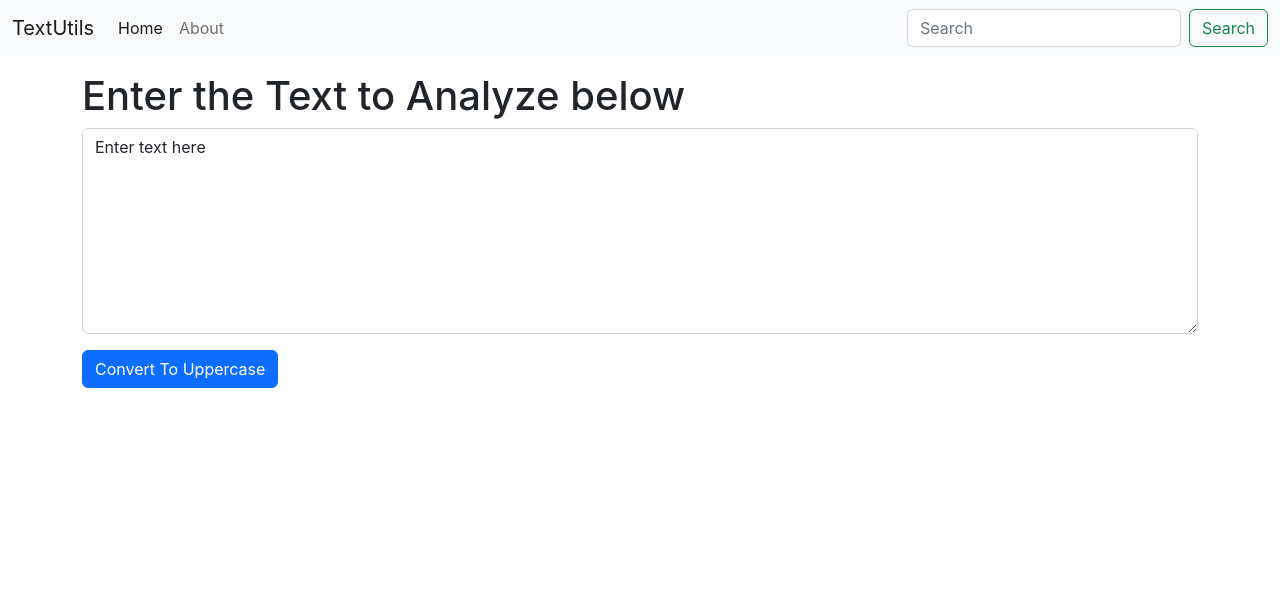
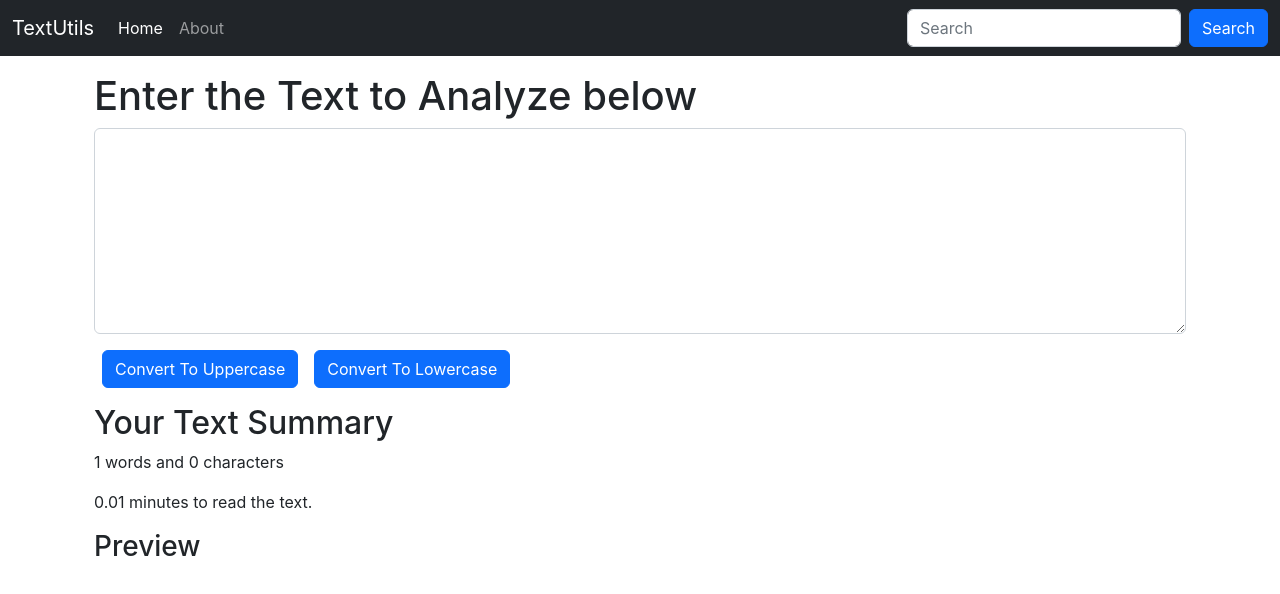
Before and after one commit to NalluriHemachandra/TextUtils-React, a React (Create React App) app: page / in a window 1280 px wide. Shown: the top 594 px of the page. Built offline with nearby package versions, Linux system fonts and the light colour scheme.

Commit message:
Added button to convert text to lower case and also added logic to calculate number of words, characters and time to read the text.

```diff
--- a/src/Components/Navbar.js
+++ b/src/Components/Navbar.js
@@ -3,7 +3,7 @@
 
 export default function NavBar(props) {
   return (
-    <nav className="navbar navbar-expand-lg bg-light">
+    <nav className="navbar navbar-expand-lg navbar-dark bg-dark">
     <div className="container-fluid">
       <a className="navbar-brand"  href="/">{props.title}</a>
       <button className="navbar-toggler" type="button" data-bs-toggle="collapse" data-bs-target="#navbarSupportedContent" aria-controls="navbarSupportedContent" aria-expanded="false" aria-label="Toggle navigation">
@@ -20,7 +20,7 @@
         </ul>
         <form className="d-flex" role="search">
           <input className="form-control me-2" type="search" placeholder="Search" aria-label="Search"/>
-          <button className="btn btn-outline-success" type="submit">Search</button>
+          <button className="btn btn-primary" type="submit">Search</button>
         </form>
       </div>
     </div>
--- a/src/Components/TextForm.js
+++ b/src/Components/TextForm.js
@@ -2,7 +2,7 @@
 
 
 export default function TextForm(props) {
-  const [text, setText] = useState('Enter text here');
+  const [text, setText] = useState('');
   // text = "new state text" //wrong way to change the state of the text, we have change the state through function only.
   // setText("Enter new text here"); // correct way to change the state
     const handleOnChange = (event) => {
@@ -14,13 +14,29 @@
         // console.log("Uppercase button is clicked!");
         setText(text.toUpperCase());
     }
+
+    const btnLowercase = () => {
+        // console.log("Uppercase button is clicked!");
+        setText(text.toLocaleLowerCase());
+    }
+
   return (
-    <div>
-        <h1>{props.heading}</h1>
-        <div className="mb-3">
-            <textarea className="form-control"  value = {text} onChange = {handleOnChange} id="myBox" rows="8"></textarea>
+    <>
+        <div className='container'>
+            <h1>{props.heading}</h1>
+            <div className="mb-3">
+                <textarea className="form-control"  value = {text} onChange = {handleOnChange} id="myBox" rows="8"></textarea>
+            </div>
+            <button className="btn btn-primary mx-2" onClick={btnUppercase}>Convert To Uppercase</button>
+            <button className="btn btn-primary mx-2" onClick={btnLowercase}>Convert To Lowercase</button>
         </div>
-        <button className="btn btn-primary" onClick={btnUppercase}>Convert To Uppercase</button>
-    </div>
+        <div className="container my-3">
+            <h2>Your Text Summary</h2>
+            <p>{text.split(" ").length} words and {text.length} characters</p>
+            <p>{parseFloat(0.008 * (text.split(" ").length)).toFixed(2)} minutes to read the text.</p>
+            <h3>Preview</h3>
+            <p>{text}</p>
+        </div>
+    </>
   )
 }
```
